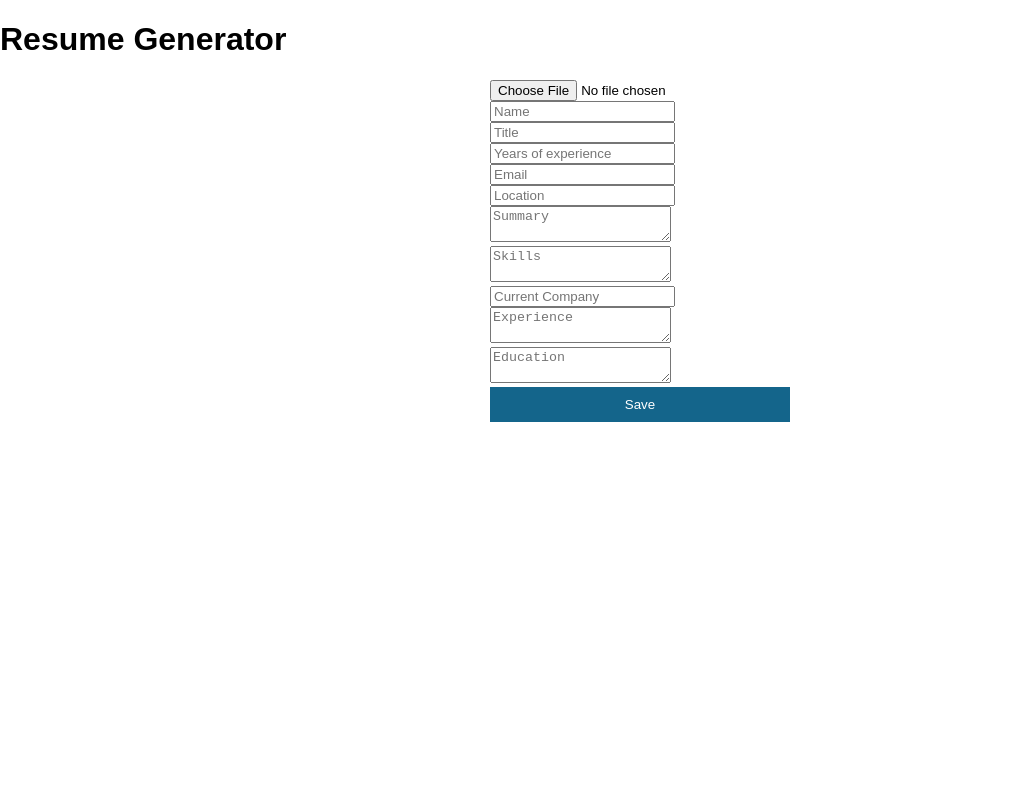
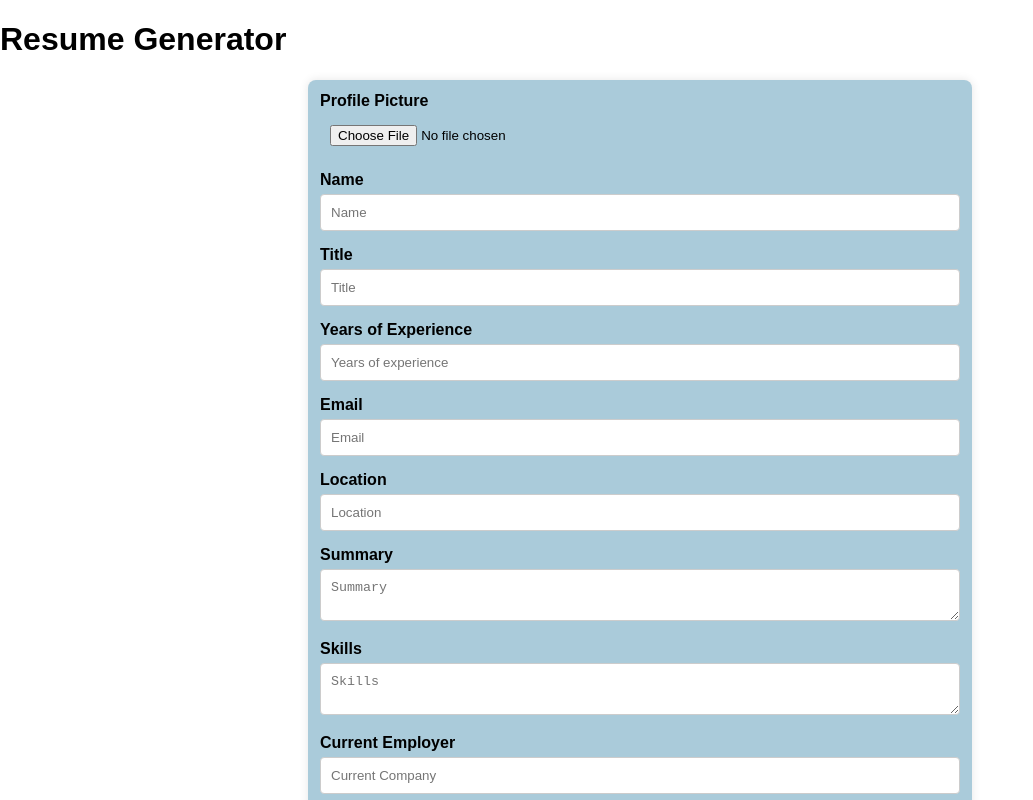
Before and after one commit to Mugdhashrivastava/Resume-generator-React, a React (Create React App) app: page / in a window 1280 px wide. Shown: the top 800 px of the page, without its empty margins (0-1033 px from the left). Built offline with nearby package versions, Linux system fonts and the light colour scheme.

Commit message:
added labels to form and umproved it with css

```diff
--- a/src/App.css
+++ b/src/App.css
@@ -3,26 +3,7 @@
   font-family: Arial, sans-serif;
 }
 
-form {
-  margin: 20px auto;
-  width: 300px;
-  text-align: left;
-}
 
 form div {
   margin-bottom: 10px;
 }
-
-button {
-  display: block;
-  width: 100%;
-  padding: 10px;
-  background-color: #14658b;
-  color: white;
-  border: none;
-  cursor: pointer;
-}
-
-button:hover {
-  background-color: #aacbda;
-}
--- /dev/null
+++ b/src/components/ResumeForm.css
@@ -0,0 +1,53 @@
+form {
+    margin: 20px auto;
+    width: 300px;
+    text-align: left;
+  }
+
+.resume-form {
+
+    width: 50%;
+    font-family: Arial, sans-serif;
+    background-color: #aacbda;;
+    padding: 0.75rem;
+    border-radius: 8px;
+    box-shadow: 0 0 10px rgba(0, 0, 0, 0.1);
+  }
+
+  .form-group {
+    margin-bottom: 15px;
+  }
+
+  .form-group label {
+    display: block;
+    margin-bottom: 5px;
+    font-weight: bold;
+  }
+
+  .form-group input,
+  .form-group textarea {
+    width: 100%;
+    padding: 10px;
+    border: 1px solid #ccc;
+    border-radius: 4px;
+    box-sizing: border-box;
+  }
+
+  #picture {
+    border:none;
+  }
+
+  button {
+    width: 100%;
+    padding: 10px;
+    background-color: #14658b;
+    color: white;
+    border: none;
+    border-radius: 4px;
+    cursor: pointer;
+    font-size: 16px;
+  }
+
+  button:hover {
+    background-color: #0a3e54;
+  }
--- a/src/components/ResumeForm.js
+++ b/src/components/ResumeForm.js
@@ -1,5 +1,6 @@
 import React, { useState } from 'react';
 import { useNavigate } from 'react-router-dom';
+import './ResumeForm.css';
 
 const ResumeForm = ({ onSave }) => {
   const [data, setData] = useState({
@@ -33,18 +34,51 @@ const ResumeForm = ({ onSave }) => {
   };
 
   return (
-    <form onSubmit={handleSubmit}>
-      <input type="file" name="picture" onChange={handleChange} />
-      <input type="text" name="name" placeholder="Name" value={data.name} onChange={handleChange} />
-      <input type="text" name="title" placeholder="Title" value={data.title} onChange={handleChange} />
-      <input type="number" name="yoe" placeholder="Years of experience" value={data.yoe} onChange={handleChange} />
-      <input type="email" name="email" placeholder="Email" value={data.email} onChange={handleChange} />
-      <input type="text" name="location" placeholder="Location" value={data.location} onChange={handleChange} />
-      <textarea name="summary" placeholder="Summary" value={data.summary} onChange={handleChange}></textarea>
-      <textarea name="skills" placeholder="Skills" value={data.skills} onChange={handleChange}></textarea>
-      <input type="text" name="currentEmployer" placeholder="Current Company" value={data.currentEmployer} onChange={handleChange} />
-      <textarea name="experience" placeholder="Experience" value={data.experience} onChange={handleChange}></textarea>
-      <textarea name="education" placeholder="Education" value={data.education} onChange={handleChange}></textarea>
+    <form onSubmit={handleSubmit} className="resume-form">
+      <div className="form-group">
+        <label htmlFor="picture">Profile Picture</label>
+        <input type="file" name="picture" id="picture" onChange={handleChange} />
+      </div>
+      <div className="form-group">
+        <label htmlFor="name">Name</label>
+        <input type="text" name="name" id="name" placeholder="Name" value={data.name} onChange={handleChange} />
+      </div>
+      <div className="form-group">
+        <label htmlFor="title">Title</label>
+        <input type="text" name="title" id="title" placeholder="Title" value={data.title} onChange={handleChange} />
+      </div>
+      <div className="form-group">
+        <label htmlFor="yoe">Years of Experience</label>
+        <input type="number" name="yoe" id="yoe" placeholder="Years of experience" value={data.yoe} onChange={handleChange} />
+      </div>
+      <div className="form-group">
+        <label htmlFor="email">Email</label>
+        <input type="email" name="email" id="email" placeholder="Email" value={data.email} onChange={handleChange} />
+      </div>
+      <div className="form-group">
+        <label htmlFor="location">Location</label>
+        <input type="text" name="location" id="location" placeholder="Location" value={data.location} onChange={handleChange} />
+      </div>
+      <div className="form-group">
+        <label htmlFor="summary">Summary</label>
+        <textarea name="summary" id="summary" placeholder="Summary" value={data.summary} onChange={handleChange}></textarea>
+      </div>
+      <div className="form-group">
+        <label htmlFor="skills">Skills</label>
+        <textarea name="skills" id="skills" placeholder="Skills" value={data.skills} onChange={handleChange}></textarea>
+      </div>
+      <div className="form-group">
+        <label htmlFor="currentEmployer">Current Employer</label>
+        <input type="text" name="currentEmployer" id="currentEmployer" placeholder="Current Company" value={data.currentEmployer} onChange={handleChange} />
+      </div>
+      <div className="form-group">
+        <label htmlFor="experience">Experience</label>
+        <textarea name="experience" id="experience" placeholder="Experience" value={data.experience} onChange={handleChange}></textarea>
+      </div>
+      <div className="form-group">
+        <label htmlFor="education">Education</label>
+        <textarea name="education" id="education" placeholder="Education" value={data.education} onChange={handleChange}></textarea>
+      </div>
       <button type="submit">Save</button>
     </form>
   );
```
Also changed, not shown: src/components/ResumePage.js (deleted, +0 -20 lines).
